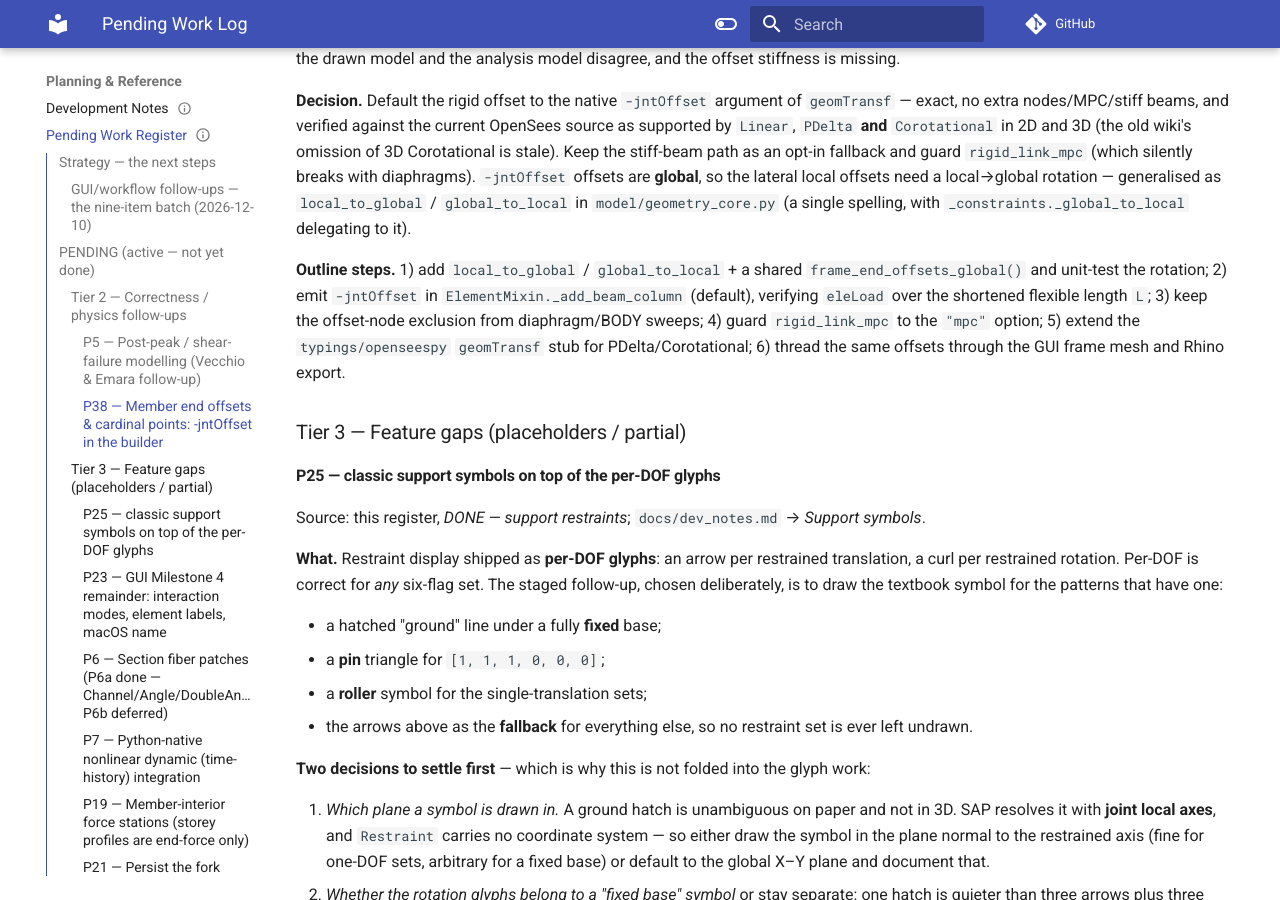
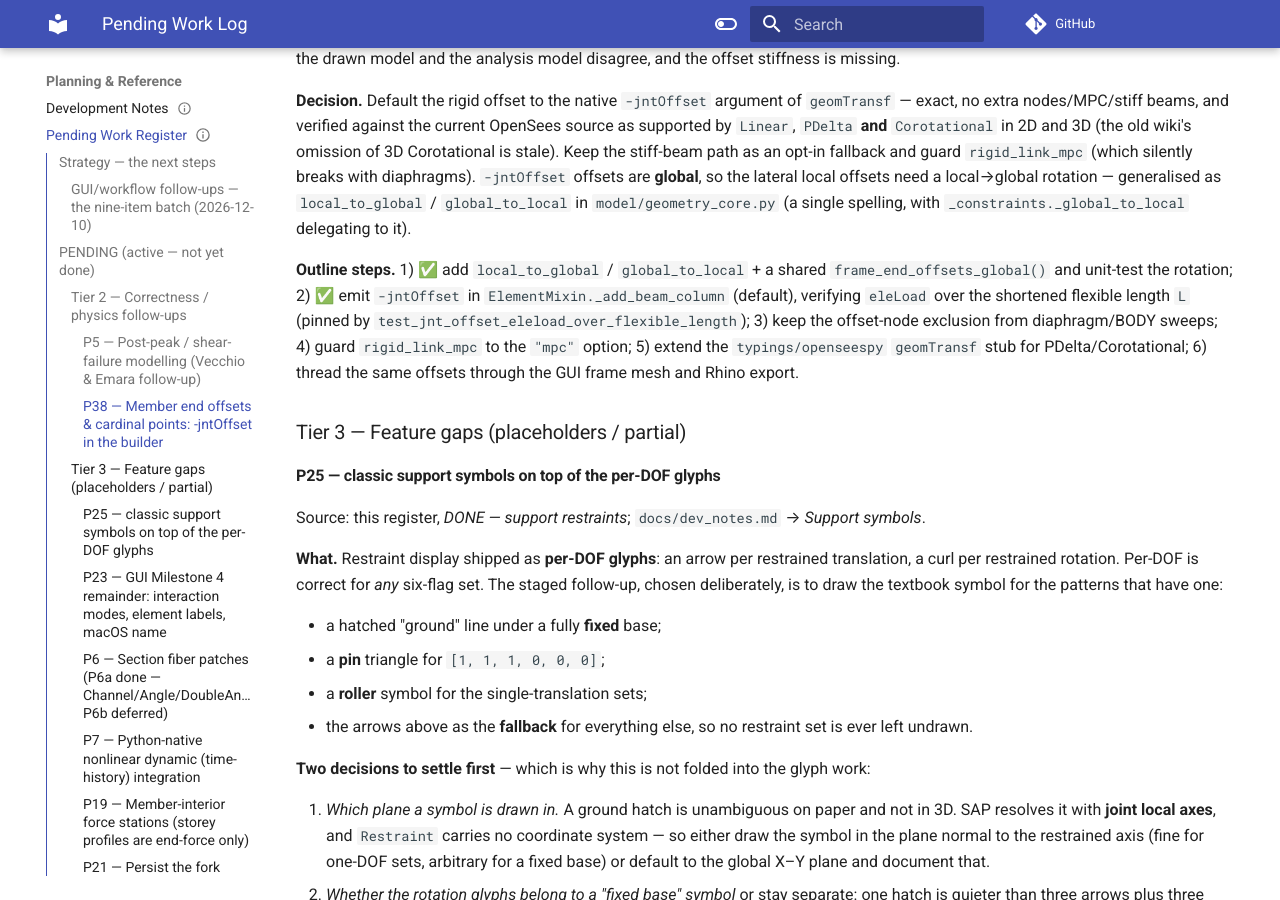
Before and after one commit to boustrephon/fea_toolkit, an MkDocs documentation site: the page built from docs/_pending_work.md, in a window 1280 px wide and 900 px high, scrolled down 6689 px. Built offline with MkDocs 1.6.1 and Material for MkDocs 9.7.7, drawn with Linux system fonts in a browser that asks for light colours; comment, search, counter and statistics services are not loaded.

Commit message:
docs: mark P38 steps 1-2 done; pin eleLoad-over-flexible-length verification

```diff
--- a/docs/_pending_work.md
+++ b/docs/_pending_work.md
@@ -393,13 +393,15 @@ are **global**, so the lateral local offsets need a local→global rotation —
 generalised as `local_to_global` / `global_to_local` in `model/geometry_core.py`
 (a single spelling, with `_constraints._global_to_local` delegating to it).
 
-**Outline steps.** 1) add `local_to_global` / `global_to_local` + a shared
-`frame_end_offsets_global()` and unit-test the rotation; 2) emit `-jntOffset`
-in `ElementMixin._add_beam_column` (default), verifying `eleLoad` over the
-shortened flexible length `L`; 3) keep the offset-node exclusion from
-diaphragm/BODY sweeps; 4) guard `rigid_link_mpc` to the `"mpc"` option; 5)
-extend the `typings/openseespy` `geomTransf` stub for PDelta/Corotational; 6)
-thread the same offsets through the GUI frame mesh and Rhino export.
+**Outline steps.** 1) ✅ add `local_to_global` / `global_to_local` + a shared
+`frame_end_offsets_global()` and unit-test the rotation; 2) ✅ emit
+`-jntOffset` in `ElementMixin._add_beam_column` (default), verifying `eleLoad`
+over the shortened flexible length `L` (pinned by
+`test_jnt_offset_eleload_over_flexible_length`); 3) keep the offset-node
+exclusion from diaphragm/BODY sweeps; 4) guard `rigid_link_mpc` to the
+`"mpc"` option; 5) extend the `typings/openseespy` `geomTransf` stub for
+PDelta/Corotational; 6) thread the same offsets through the GUI frame mesh and
+Rhino export.
 
 ### Tier 3 — Feature gaps (placeholders / partial)
 
```
Also changed, not shown: docs/member_offsets.md (+5 -2 lines).
